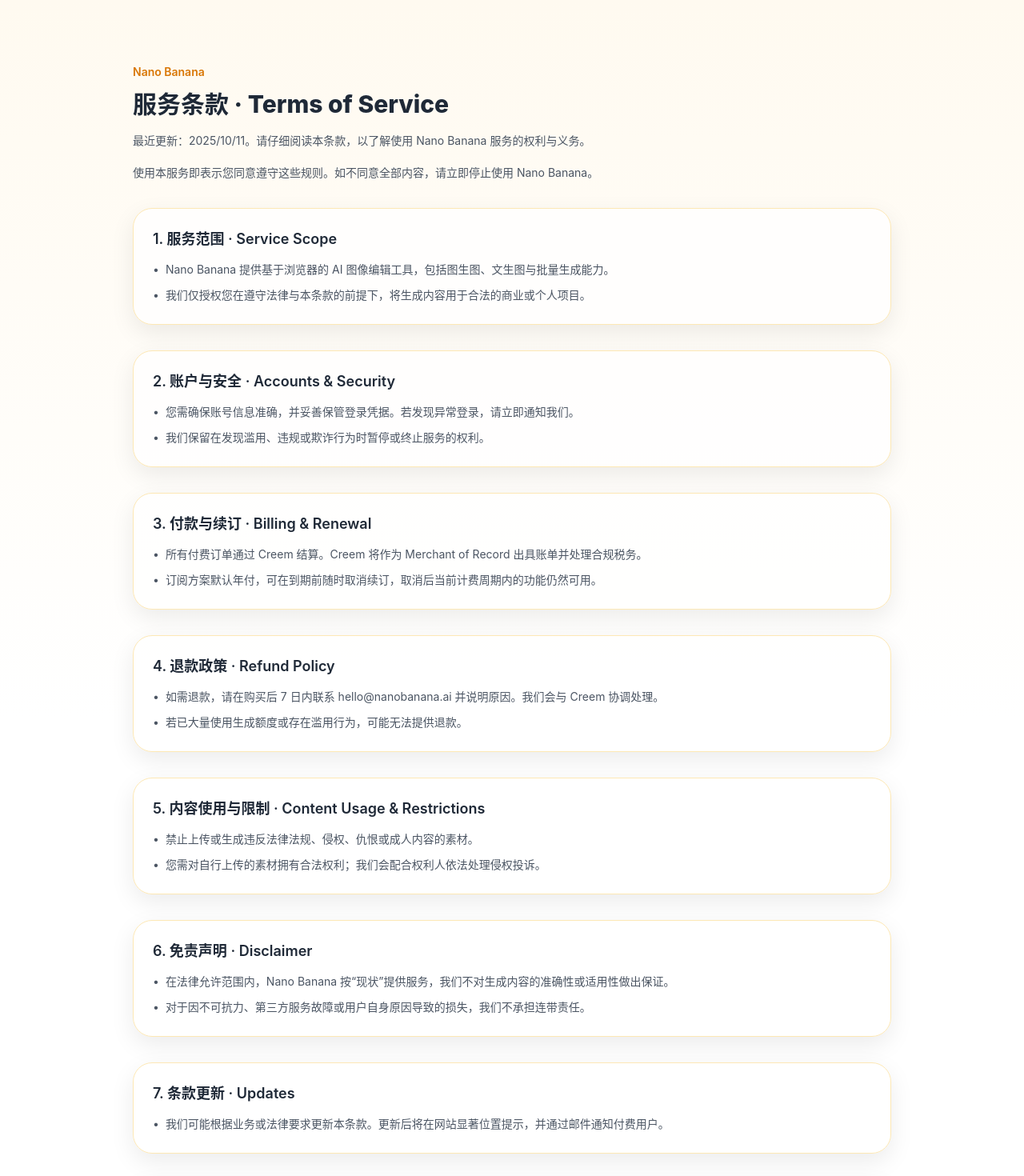
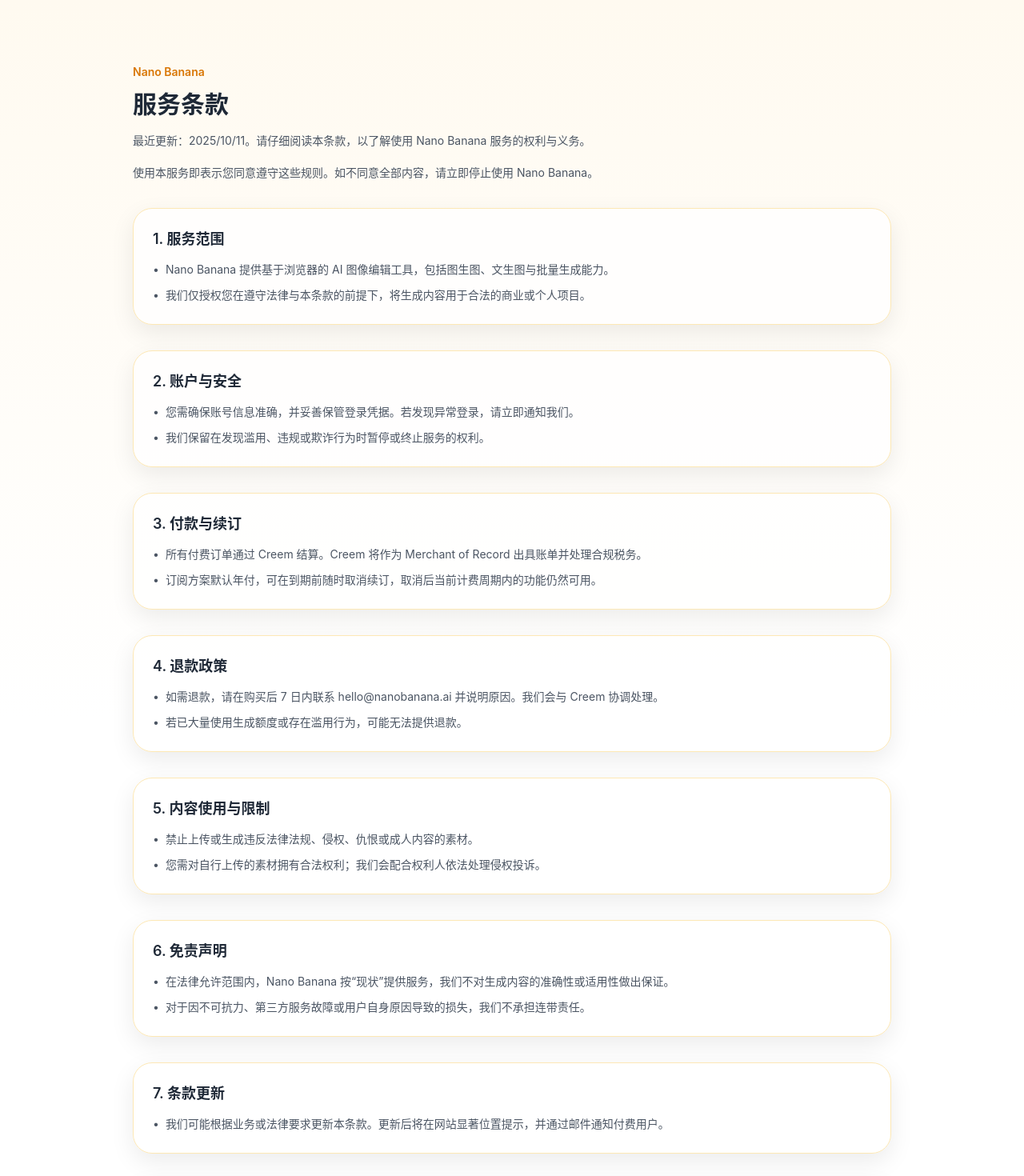
Before and after one commit to langxing08/nanobanana, a Next.js app in the folder web-app/: page /terms-of-service in a window 1280 px wide. Shown: the top 1470 px of the page at 80% size. Built offline with nearby package versions, Linux system fonts and the light colour scheme.

Commit message:
简化隐私政策、服务条款、联系客服

```diff
--- a/web-app/src/app/page.tsx
+++ b/web-app/src/app/page.tsx
@@ -388,11 +388,6 @@
                 <li>
                   <a className="transition-colors hover:text-[#f59e0b]" href="/terms-of-service">
                     服务条款
-                  </a>
-                </li>
-                <li>
-                  <a className="transition-colors hover:text-[#f59e0b]" href="mailto:hello@nanobanana.ai">
-                    客服邮箱
                   </a>
                 </li>
               </ul>
@@ -1035,11 +1030,6 @@
                     联系客服
                   </a>
                 </li>
-                <li>
-                  <a className="transition-colors hover:text-[#fbbf24]" href="https://docs.creem.io/faq/prohibited-products" target="_blank" rel="noreferrer">
-                    Creem 禁止售卖列表
-                  </a>
-                </li>
               </ul>
             </div>
           </div>
--- a/web-app/src/app/privacy-policy/page.tsx
+++ b/web-app/src/app/privacy-policy/page.tsx
@@ -1,5 +1,3 @@
-'use client';
-
 import type { Metadata } from 'next';
 import Link from 'next/link';
 
@@ -11,49 +9,49 @@
 
 const SECTIONS = [
   {
-    title: '1. 信息收集 · Information We Collect',
+    title: '1. 信息收集',
     body: [
       '当您创建账号或使用 Nano Banana 服务时，我们会收集必要的注册信息（邮箱、昵称）以完成登录和提供云端保存功能。',
       'Creem 作为收款方会处理账单与税务信息（如姓名、退款记录）。我们不会直接保存完整的支付卡信息。',
     ],
   },
   {
-    title: '2. 信息使用 · How We Use Data',
+    title: '2. 信息使用',
     body: [
       '用于提供 AI 图像编辑功能、保存生成历史、改进模型表现，并保障账号安全与滥用检测。',
       '向您发送与账户相关的通知，例如异常登录提醒、账单更新或功能变更。',
     ],
   },
   {
-    title: '3. 信息共享 · Data Sharing',
+    title: '3. 信息共享',
     body: [
       '我们仅与经审查的服务商合作，包括 Creem（支付）、Supabase（身份认证）与云存储供应商，所有服务商均受保密义务约束。',
       '若法律法规或政府主管部门依法要求披露，我们会在符合法定程序的前提下提供必要信息。',
     ],
   },
   {
-    title: '4. 数据保留与删除 · Retention & Deletion',
+    title: '4. 数据保留与删除',
     body: [
       '账户信息将在您账号存在期间保存，若连续 12 个月未使用会进行匿名化处理。',
       '您可通过 hello@nanobanana.ai 请求删除账户与相关数据；支付凭据需按税务法规在法定期限内保留。',
     ],
   },
   {
-    title: '5. 您的权利 · Your Rights',
+    title: '5. 您的权利',
     body: [
       '访问、导出或更正您的个人资料。',
       '撤回营销订阅、停用账号或请求删除生成内容。',
     ],
   },
   {
-    title: '6. 儿童与敏感数据 · Minors & Sensitive Data',
+    title: '6. 儿童与敏感数据',
     body: [
       'Nano Banana 不针对 16 岁以下的未成年人提供服务，也不会主动收集此类用户的信息。',
       '请勿上传包含个人敏感信息的素材；我们会自动检测并阻止违规内容。',
     ],
   },
   {
-    title: '7. 联系方式 · Contact',
+    title: '7. 联系方式',
     body: [
       '如果您对本隐私政策或数据处理方式有任何疑问，请通过 hello@nanobanana.ai 与我们联系。',
     ],
@@ -66,7 +64,7 @@
       <section className="section pt-20">
         <div className="section-inner max-w-3xl text-[#1f2937]">
           <p className="text-sm font-semibold text-[#d97706]">Nano Banana</p>
-          <h1 className="mt-3 text-3xl font-extrabold">隐私政策 · Privacy Policy</h1>
+          <h1 className="mt-3 text-3xl font-extrabold">隐私政策</h1>
           <p className="mt-4 text-sm leading-6 text-[#4b5563]">
             最近更新：{new Date().toLocaleDateString('zh-CN')}。我们致力于保护用户隐私，并符合 Creem 的商户合规要求。
           </p>
--- a/web-app/src/app/terms-of-service/page.tsx
+++ b/web-app/src/app/terms-of-service/page.tsx
@@ -1,5 +1,3 @@
-'use client';
-
 import type { Metadata } from 'next';
 import Link from 'next/link';
 
@@ -11,55 +9,55 @@
 
 const CLAUSES = [
   {
-    title: '1. 服务范围 · Service Scope',
+    title: '1. 服务范围',
     items: [
       'Nano Banana 提供基于浏览器的 AI 图像编辑工具，包括图生图、文生图与批量生成能力。',
       '我们仅授权您在遵守法律与本条款的前提下，将生成内容用于合法的商业或个人项目。',
     ],
   },
   {
-    title: '2. 账户与安全 · Accounts & Security',
+    title: '2. 账户与安全',
     items: [
       '您需确保账号信息准确，并妥善保管登录凭据。若发现异常登录，请立即通知我们。',
       '我们保留在发现滥用、违规或欺诈行为时暂停或终止服务的权利。',
     ],
   },
   {
-    title: '3. 付款与续订 · Billing & Renewal',
+    title: '3. 付款与续订',
     items: [
       '所有付费订单通过 Creem 结算。Creem 将作为 Merchant of Record 出具账单并处理合规税务。',
       '订阅方案默认年付，可在到期前随时取消续订，取消后当前计费周期内的功能仍然可用。',
     ],
   },
   {
-    title: '4. 退款政策 · Refund Policy',
+    title: '4. 退款政策',
     items: [
       '如需退款，请在购买后 7 日内联系 hello@nanobanana.ai 并说明原因。我们会与 Creem 协调处理。',
       '若已大量使用生成额度或存在滥用行为，可能无法提供退款。',
     ],
   },
   {
-    title: '5. 内容使用与限制 · Content Usage & Restrictions',
+    title: '5. 内容使用与限制',
     items: [
       '禁止上传或生成违反法律法规、侵权、仇恨或成人内容的素材。',
       '您需对自行上传的素材拥有合法权利；我们会配合权利人依法处理侵权投诉。',
     ],
   },
   {
-    title: '6. 免责声明 · Disclaimer',
+    title: '6. 免责声明',
     items: [
       '在法律允许范围内，Nano Banana 按“现状”提供服务，我们不对生成内容的准确性或适用性做出保证。',
       '对于因不可抗力、第三方服务故障或用户自身原因导致的损失，我们不承担连带责任。',
     ],
   },
   {
-    title: '7. 条款更新 · Updates',
+    title: '7. 条款更新',
     items: [
       '我们可能根据业务或法律要求更新本条款。更新后将在网站显著位置提示，并通过邮件通知付费用户。',
     ],
   },
   {
-    title: '8. 联系方式 · Contact',
+    title: '8. 联系方式',
     items: ['如对条款有疑问或异议，请发送邮件至 hello@nanobanana.ai，我们将在 2 个工作日内回复。'],
   },
 ];
@@ -70,7 +68,7 @@
       <section className="section pt-20">
         <div className="section-inner max-w-3xl text-[#1f2937]">
           <p className="text-sm font-semibold text-[#d97706]">Nano Banana</p>
-          <h1 className="mt-3 text-3xl font-extrabold">服务条款 · Terms of Service</h1>
+          <h1 className="mt-3 text-3xl font-extrabold">服务条款</h1>
           <p className="mt-4 text-sm leading-6 text-[#4b5563]">
             最近更新：{new Date().toLocaleDateString('zh-CN')}。请仔细阅读本条款，以了解使用 Nano Banana 服务的权利与义务。
           </p>
```
